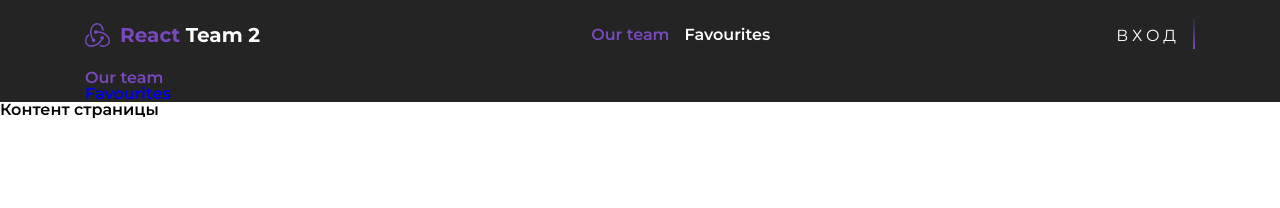
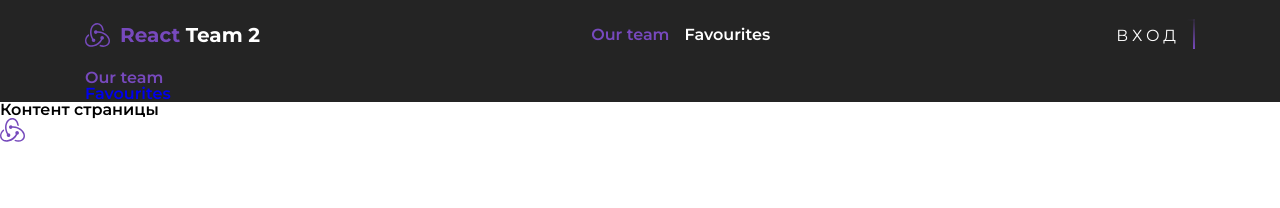
Before and after one commit to Undefined-deve1oper/react-hackaton, a React (Create React App) app: page / in a window 1280 px wide. Shown: the top 208 px of the page. Built offline with nearby package versions, Linux system fonts and the light colour scheme; the HTML template or start-up script is replaced by a standard one.

Commit message:
add svg-icon component

```diff
--- /dev/null
+++ b/src/app/components/common/SvgIcon/SvgIcon.jsx
@@ -0,0 +1,28 @@
+import IconsSVG from '../../../assets/svg/svg-sprite.svg';
+import PropTypes from "prop-types";
+
+const SvgIcon = ({ name, width, height, svgClass = '', fillColor, strokeColor }) => {
+
+	const classes = [`svg-icon`, `svg-icon-${name}`];
+
+	if (svgClass) {
+		classes.push(svgClass);
+	}
+
+	return (
+		<svg className={classes.join(" ")} fill={fillColor} stroke={strokeColor} width={width} height={height}>
+			<use xlinkHref={`${IconsSVG}#${name}`} />
+		</svg>
+	)
+}
+
+SvgIcon.propTypes = {
+	name: PropTypes.string.isRequired,
+	width: PropTypes.string,
+	height: PropTypes.string,
+	svgClass: PropTypes.string,
+	fillColor: PropTypes.string,
+	strokeColor: PropTypes.string
+};
+
+export default SvgIcon;
--- /dev/null
+++ b/src/app/components/common/SvgIcon/index.js
@@ -0,0 +1,2 @@
+import SvgIcon from "./SvgIcon";
+export default SvgIcon;
--- a/src/app/components/pages/HomePage/HomePage.jsx
+++ b/src/app/components/pages/HomePage/HomePage.jsx
@@ -1,7 +1,13 @@
 import React from "react";
+import SvgIcon from "../../common/SvgIcon/SvgIcon";
 
 const HomePage = () => {
-    return <section className="main-page">Контент страницы</section>;
+    return (
+        <>
+            <section className="main-page">Контент страницы</section>
+            <SvgIcon name="logo" width="25" height="24" />
+        </>
+    );
 };
 
 export default HomePage;
```
Also changed, not shown: src/app/assets/svg/svg-sprite.svg (added).
